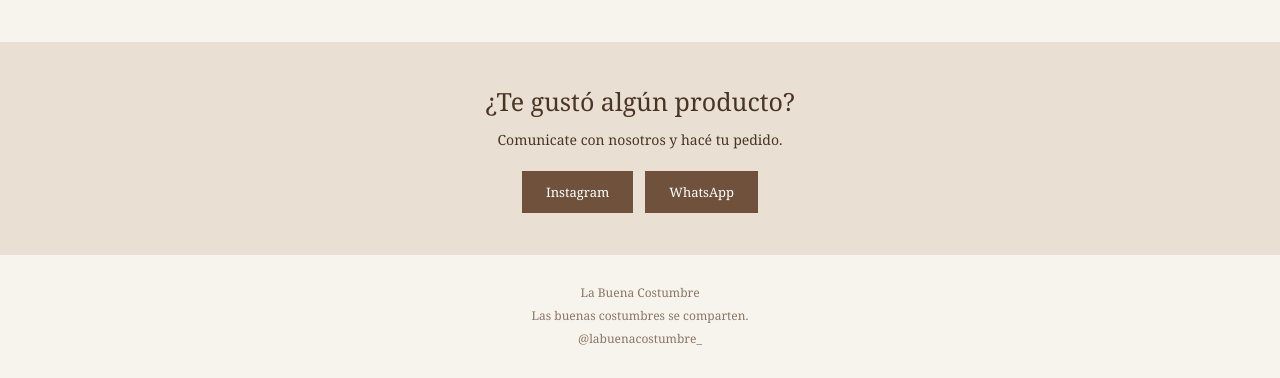
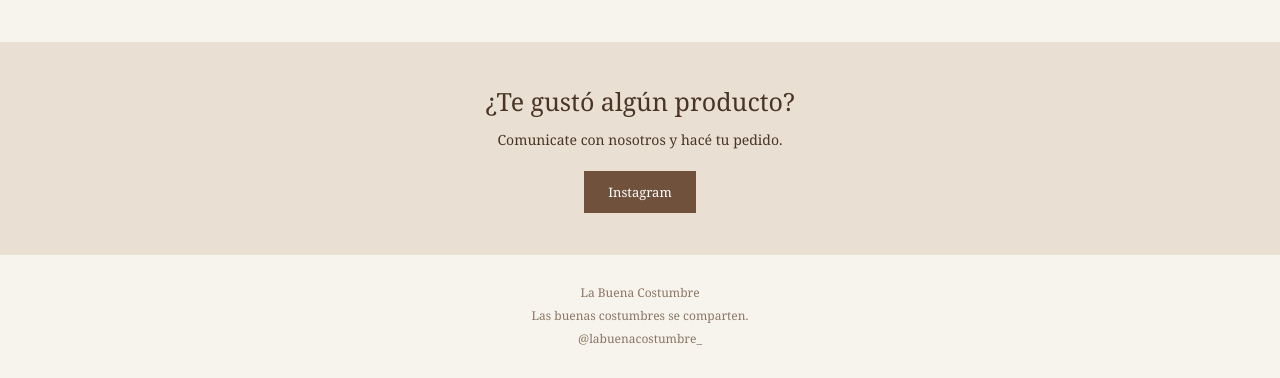
Before and after one commit to malvina270/Labuenacostumbre_, a plain HTML site: page index.html in a window 1280 px wide. Shown: the part 1337-1715 px from the top of the page. Drawn offline with Linux system fonts and the light colour scheme.

Commit message:
Actualizar index.html

```diff
--- a/index.html
+++ b/index.html
@@ -383,11 +383,6 @@ footer {
        target="_blank">
       Instagram
     </a>
-
-    <a href="https://wa.me/598XXXXXXXXX"
-       target="_blank">
-      WhatsApp
-    </a>
   </div>
 </section>
 
```
